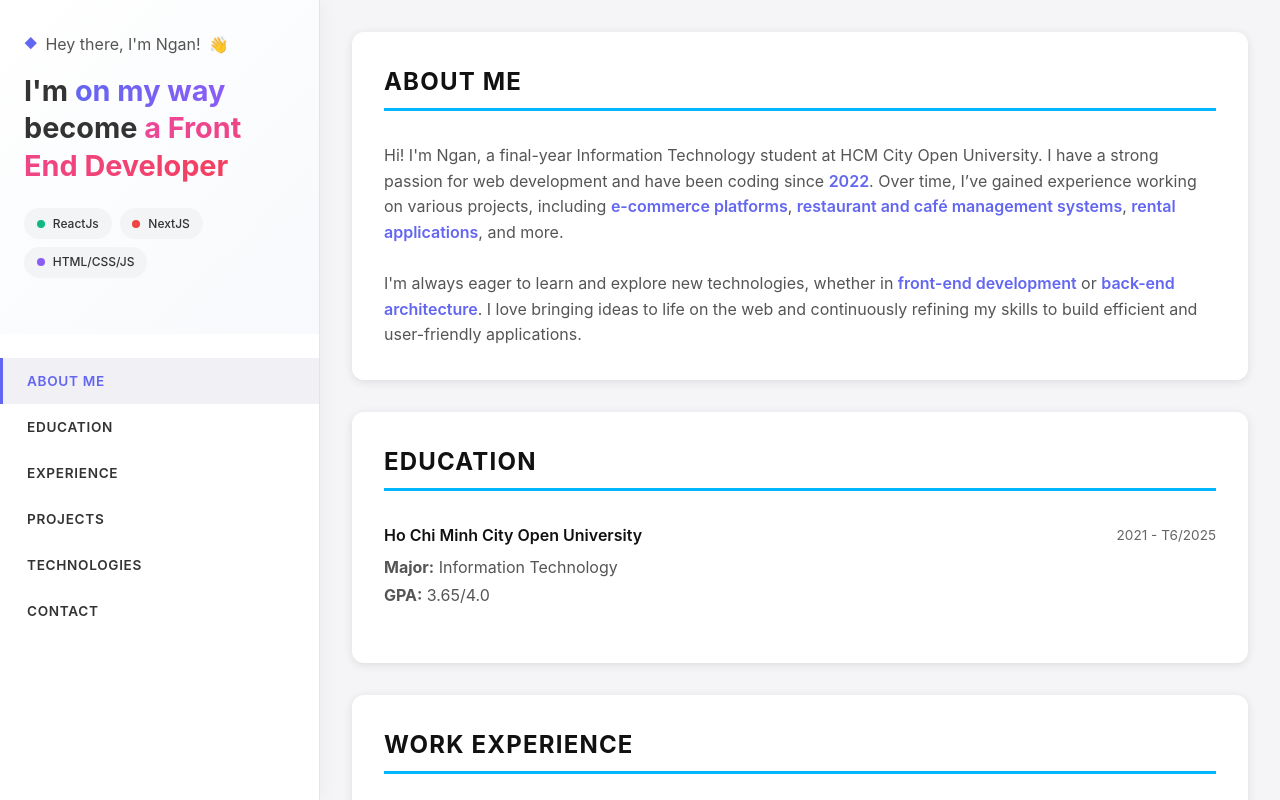
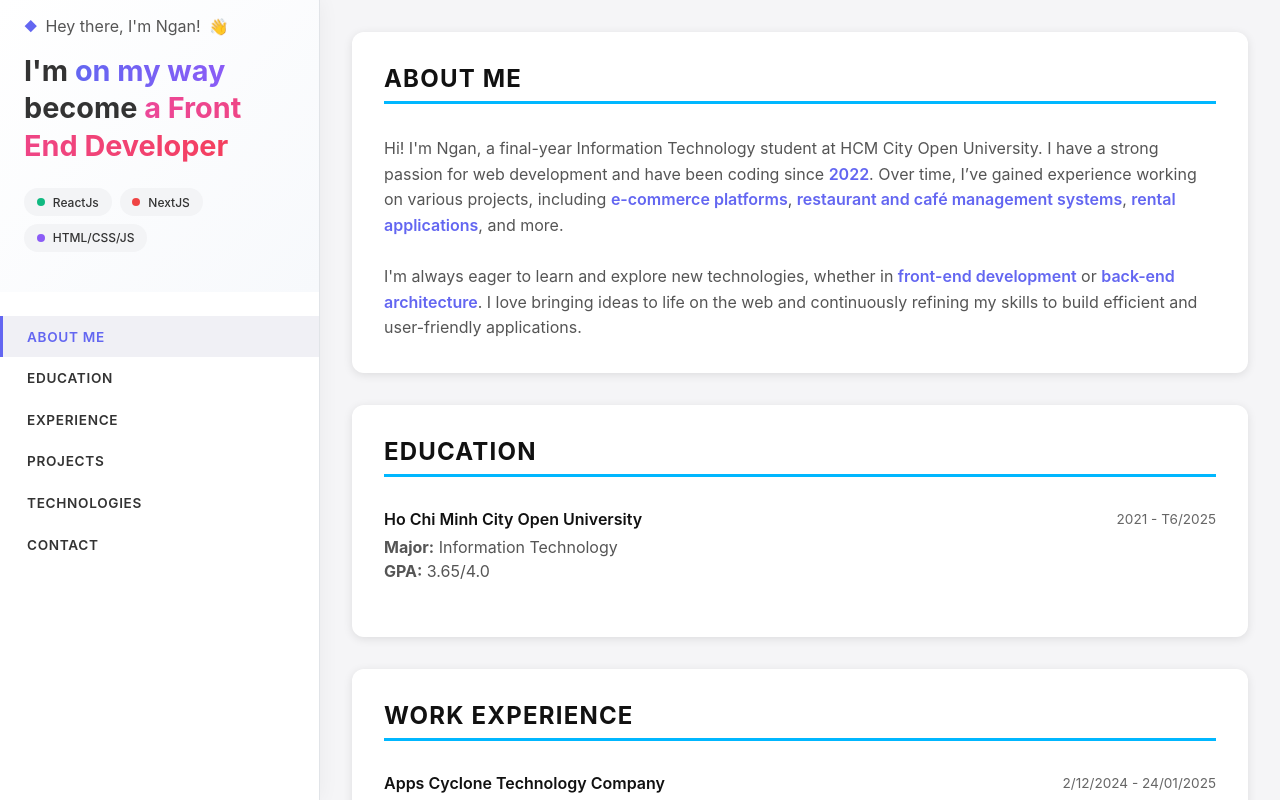
Before and after one commit to nganbuithii/nganbuithii.github.io, a plain HTML site: page index.html in a window 1280 px wide. Drawn offline with nearby package versions, Linux system fonts and the light colour scheme.

Commit message:
fix minor ui layout

```diff
--- a/css/index.css
+++ b/css/index.css
@@ -37,7 +37,7 @@ body {
 
 /* Hero section styles */
 .hero {
-    padding: 2rem 1.5rem;
+    padding: 1rem 1.5rem;
     background: linear-gradient(135deg, #ffffff 0%, #f7f9fc 100%);
 }
 
--- a/index.html
+++ b/index.html
@@ -6,7 +6,6 @@
     <meta name="viewport" content="width=device-width, initial-scale=1.0">
     <title>Ngan's Portfolio</title>
     <link rel="stylesheet" href="https://cdnjs.cloudflare.com/ajax/libs/font-awesome/4.7.0/css/font-awesome.min.css">
-    <script src="https://cdn.tailwindcss.com"></script>
     <link rel="stylesheet" type="text/css" href="css/index.css">
     <link
     rel="stylesheet"
```
Also changed, not shown: js/script.js (line endings or trailing spaces).
